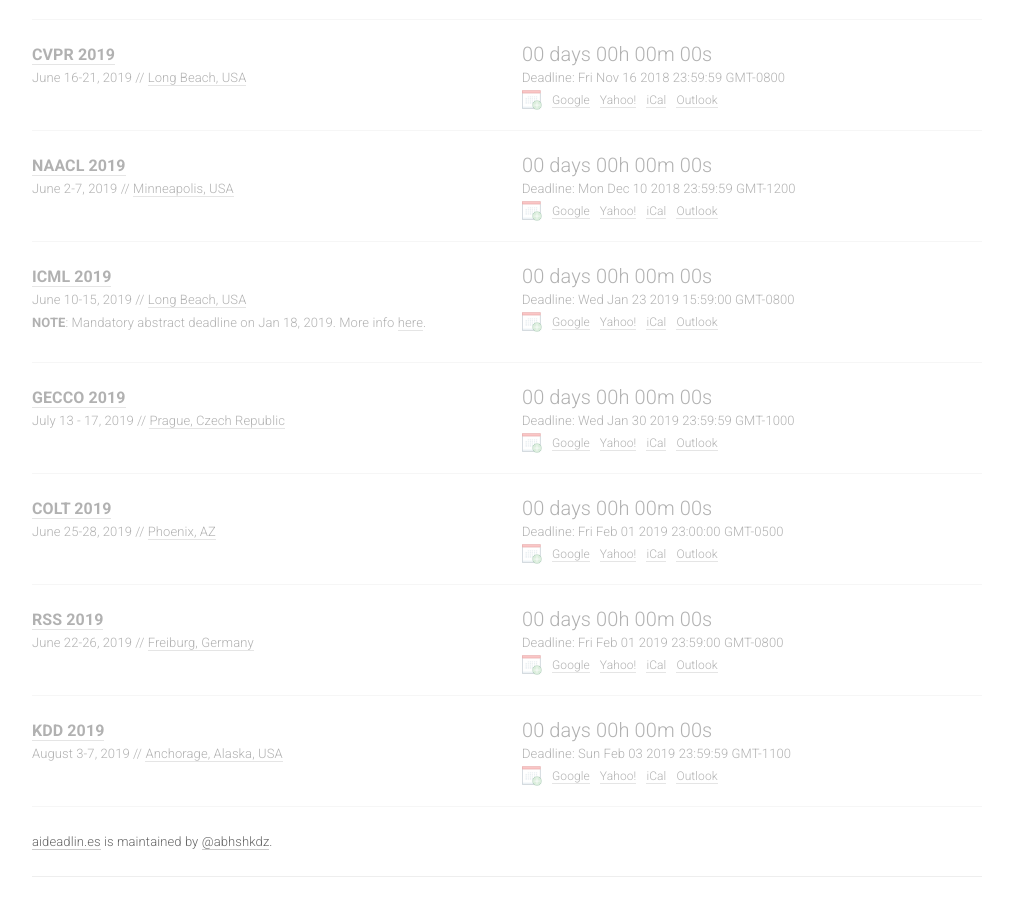
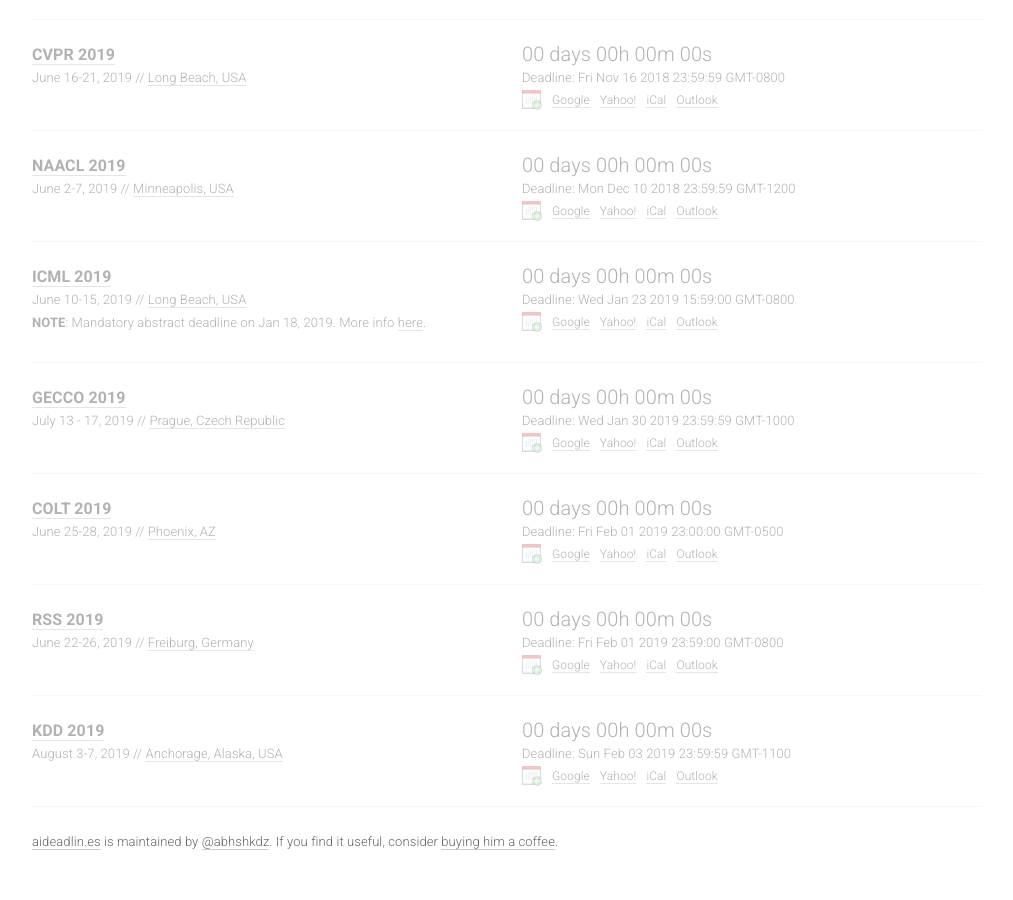
Before and after one commit to paperswithcode/ai-deadlines, a Jekyll site: the page built from index.html, in a window 1280 px wide and 900 px high, scrolled down 2595 px. Shown: the whole window, without its empty margins (133-1146 px from the left). Built offline with Jekyll 4.4.1, drawn with Linux system fonts in a browser that asks for light colours; nearby versions of some CDN libraries; comment, search, counter and statistics services are not loaded.

Commit message:
Buy me coffee so I can stay up late and maintain aideadlin.es!

```diff
--- a/_layouts/home.html
+++ b/_layouts/home.html
@@ -89,8 +89,9 @@
         {% endfor %}
         <footer>
           <a href="/">{{ site.domain }}</a> is maintained by <a href="//twitter.com/{{ site.twitter_username }}">@{{ site.twitter_username }}</a>.
+          If you find it useful, consider <a href="https://buymeacoff.ee/abhshkdz">buying him a coffee</a>.
         </footer>
-        <hr>
+        <br><br>
     </div>
     <script type="text/javascript" charset="utf-8">
     $(function() {
--- a/_pages/conference.html
+++ b/_pages/conference.html
@@ -51,6 +51,7 @@ permalink:  /conference
         </div>
         <footer>
           <a href="/">{{ site.domain }}</a> is maintained by <a href="//twitter.com/{{ site.twitter_username }}">@{{ site.twitter_username }}</a>.
+          If you find it useful, consider <a href="https://buymeacoff.ee/abhshkdz">buying him a coffee</a>.
         </footer>
     </div>
     <script type="text/javascript" charset="utf-8">
```
